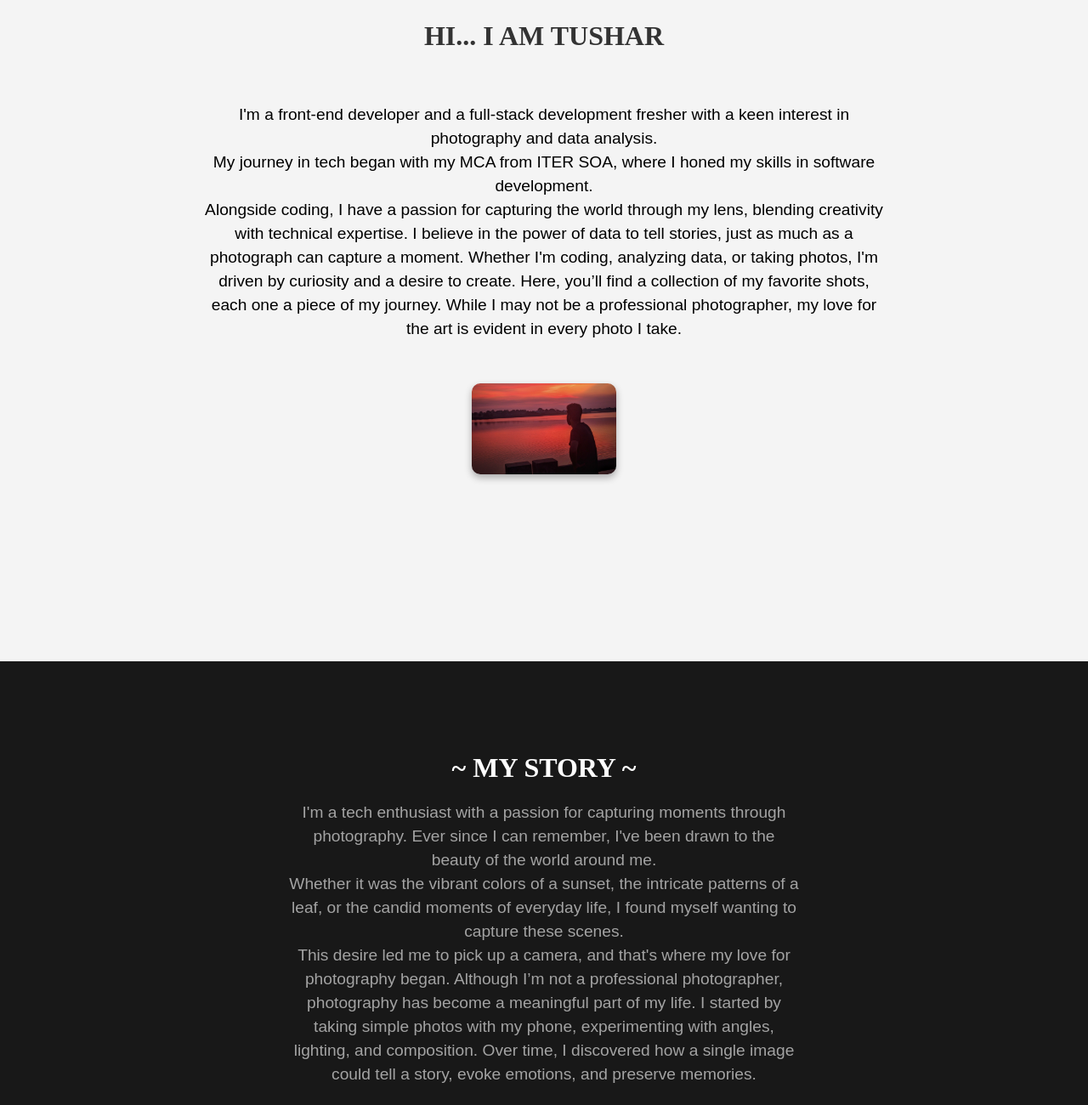
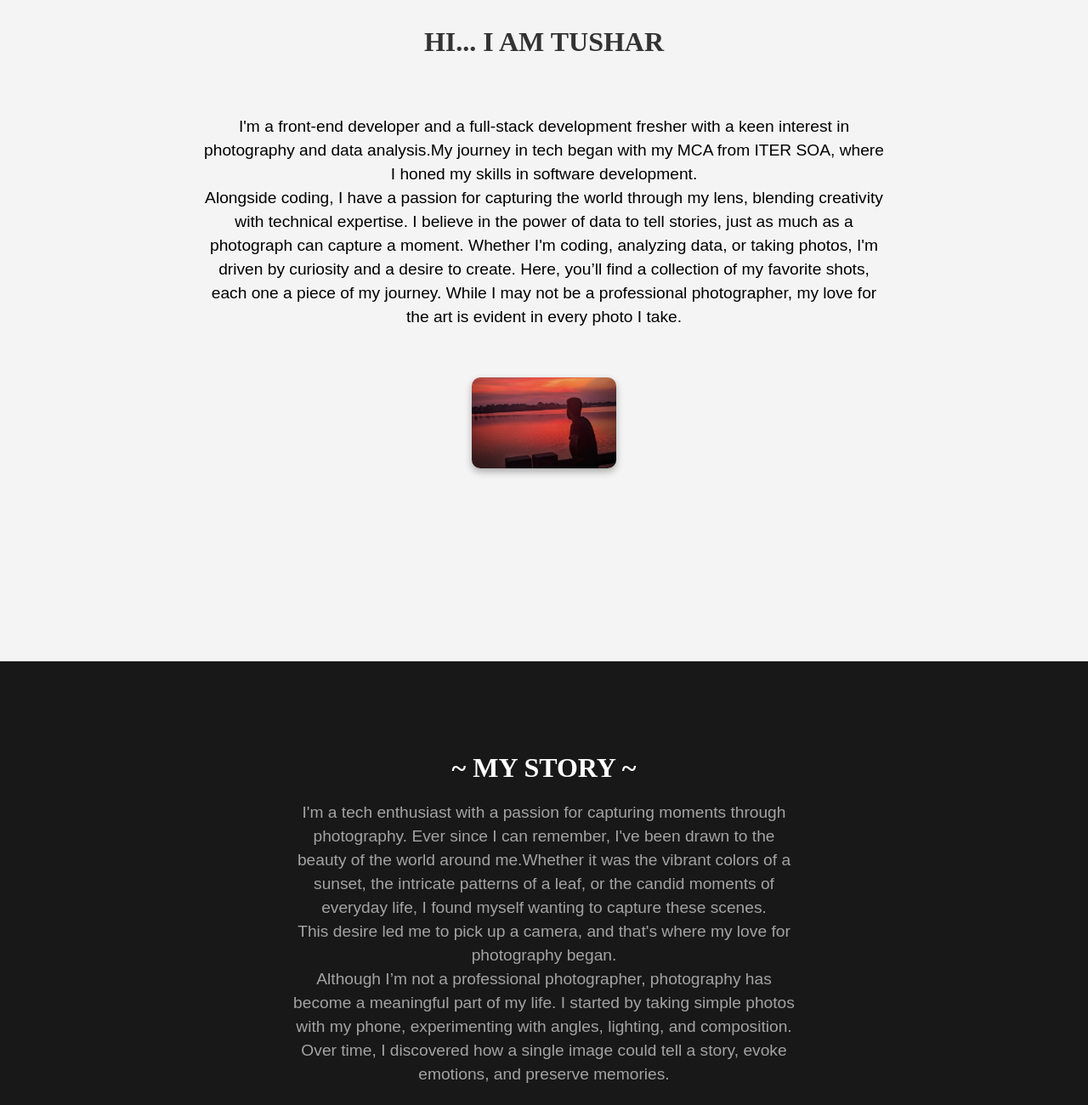
Before and after one commit to Tusharoy007/Photography-, a plain HTML site: page index.html in a window 1280 px wide. Shown: the part 1020-2320 px from the top of the page at 85% size. Drawn offline with nearby package versions, Linux system fonts and the light colour scheme.

Commit message:
update issu

```diff
--- a/index.html
+++ b/index.html
@@ -47,7 +47,7 @@
     <div class="section__container about__container" id="about">
         <h2 class="section__header">HI... I AM TUSHAR</h2>
         <p class="section__description">
-          I'm a front-end developer and a full-stack development fresher with a keen interest in photography and data analysis. <br> My journey in tech began with my MCA from ITER SOA, where I honed my skills in software development. <br> Alongside coding, I have a passion for capturing the world through my lens, blending creativity with technical expertise. I believe in the power of data to tell stories, just as much as a photograph can capture a moment. Whether I'm coding, analyzing data, or taking photos, I'm driven by curiosity and a desire to create.
+          I'm a front-end developer and a full-stack development fresher with a keen interest in photography and data analysis.My journey in tech began with my MCA from ITER SOA, where I honed my skills in software development. <br> Alongside coding, I have a passion for capturing the world through my lens, blending creativity with technical expertise. I believe in the power of data to tell stories, just as much as a photograph can capture a moment. Whether I'm coding, analyzing data, or taking photos, I'm driven by curiosity and a desire to create.
           Here, you’ll find a collection of my favorite shots, each one a piece of my journey. While I may not be a professional photographer, my love for the art is evident in every photo I take.
         </p>
         <div class="my">
@@ -65,8 +65,8 @@
           <h2 class="section__header">~ MY STORY ~</h2>
           <p class="section__description">
             I'm a tech enthusiast with a passion for capturing moments through photography.
-            Ever since I can remember, I've been drawn to the beauty of the world around me. <br> Whether it was the vibrant colors of a sunset, the intricate patterns of a leaf, or the candid moments of everyday life, I found myself wanting to capture these scenes. <br> This desire led me to pick up a camera, and that's where my love for photography began.
-            Although I’m not a professional photographer, photography has become a meaningful part of my life. I started by taking simple photos with my phone, experimenting with angles, lighting, and composition. Over time, I discovered how a single image could tell a story, evoke emotions, and preserve memories.
+            Ever since I can remember, I've been drawn to the beauty of the world around me.Whether it was the vibrant colors of a sunset, the intricate patterns of a leaf, or the candid moments of everyday life, I found myself wanting to capture these scenes. <br>This desire led me to pick up a camera, and that's where my love for photography began.
+            <br>Although I’m not a professional photographer, photography has become a meaningful part of my life. I started by taking simple photos with my phone, experimenting with angles, lighting, and composition. Over time, I discovered how a single image could tell a story, evoke emotions, and preserve memories.
           </p>
           <div class="swiper-pagination"></div>
       </div>
--- a/styles.css
+++ b/styles.css
@@ -664,7 +664,7 @@ section__container {
   }
 
   .footer__container {
-    grid-template-columns: repeat(3, 1fr);
+    grid-template-columns: repeat(3, 2fr);
   }
 
   .footer__col:nth-child(1) {
```
